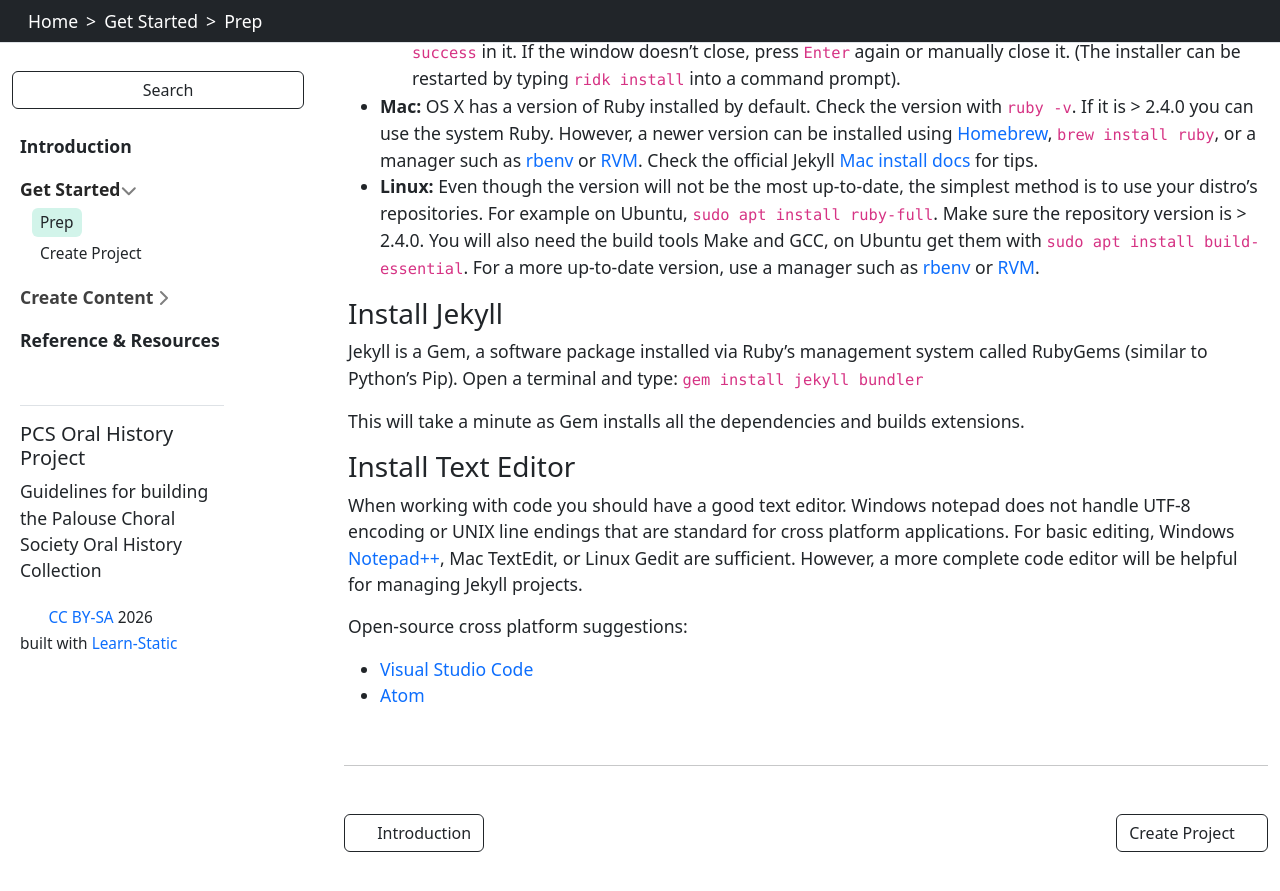
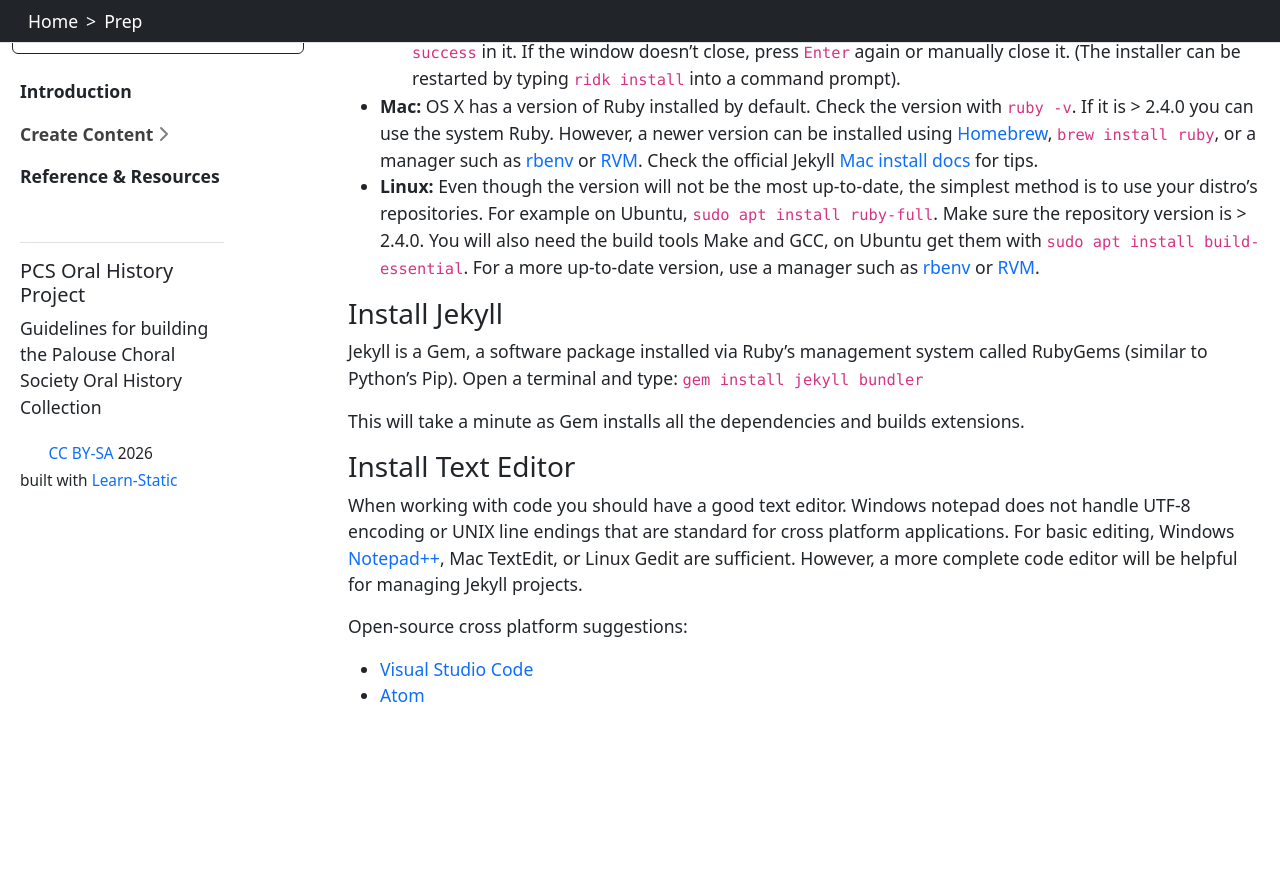
Before and after one commit to llove28/pcs-project, a Jekyll site: the page built from content/start/prep.md, in a window 1280 px wide and 900 px high, scrolled down 2231 px. Shown: the top 891 px of the window. Built offline with Jekyll 4.4.1, drawn with Linux system fonts in a browser that asks for light colours; after the commit the page ends 3076 px from its top, so only the background shows below that.

Commit message:
Update prep.md by removing section_id and nav_order
Remove section_id and nav_order from prep.md

```diff
--- a/content/start/prep.md
+++ b/content/start/prep.md
@@ -1,6 +1,4 @@
 ---
-section_id: Get Started
-nav_order: 2
 title: Prep
 topics: GitHub; Optional Software
 ---
```
